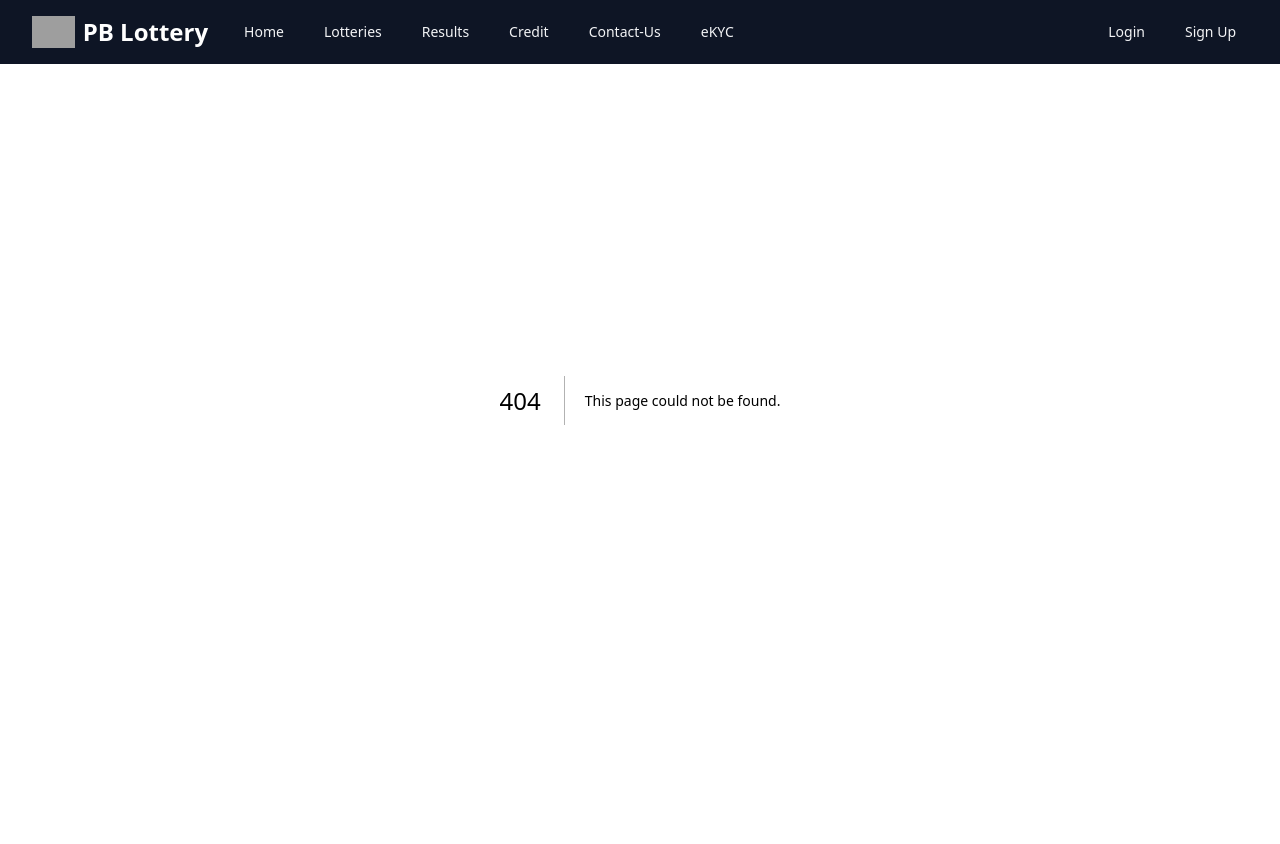
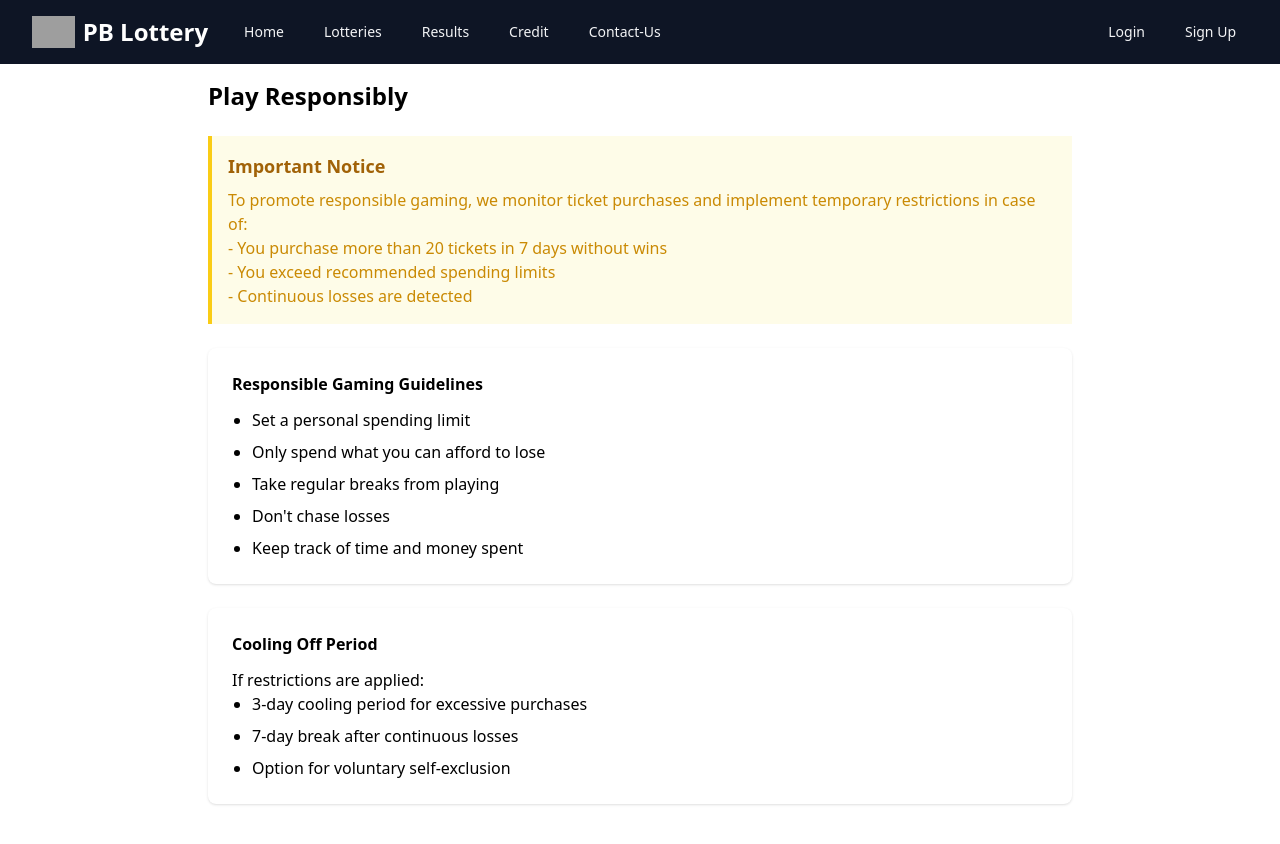
Before and after one commit to niteshjangid29/lottery-ft, a Next.js app: page /play-smart in a window 1280 px wide. Before the commit this address had no page. Shown: the top 844 px of the page. Before the commit the page ends 800 px from the top, so only its background shows below. Built offline with nearby package versions, Linux system fonts and the light colour scheme; grey boxes are pictures that could not be loaded.

Commit message:
added play-smart page & changes in navbar

```diff
--- a/app/credit/page.tsx
+++ b/app/credit/page.tsx
@@ -125,7 +125,7 @@ const CreditPage = () => {
 		<div className="min-h-screen bg-gray-100 py-20 px-4 sm:px-6 lg:px-8">
 			<div className="max-w-3xl mx-auto space-y-8">
 				{/* Wallet Balance */}
-				<div className="bg-white rounded-lg shadow-lg p-6">
+				<div className="bg-white rounded-lg shadow-lg p-4">
 					<div className="flex items-center justify-between mb-4">
 						<h2 className="text-2xl font-bold text-gray-900 flex items-center">
 							<FaWallet className="mr-2" /> Wallet Balance
@@ -200,7 +200,7 @@ const CreditPage = () => {
 				)} */}
 
 				{/* Transaction History */}
-				<div className="bg-white rounded-lg shadow-lg p-6">
+				<div className="bg-white rounded-lg shadow-lg p-4">
 					<h2 className="text-2xl font-bold text-gray-900 mb-4 flex items-center">
 						<FaHistory className="mr-2" /> Transaction History
 					</h2>
--- /dev/null
+++ b/app/play-smart/page.tsx
@@ -0,0 +1,58 @@
+// "use client";
+
+const PlayResponsiblyPage = () => {
+	return (
+		<div className="max-w-4xl mx-auto py-20 p-4">
+			<h1 className="text-2xl font-bold mb-6">Play Responsibly</h1>
+
+			<div className="bg-yellow-50 border-l-4 border-yellow-400 p-4 mb-6">
+				<h2 className="text-lg font-semibold text-yellow-700 mb-2">
+					Important Notice
+				</h2>
+				<p className="text-yellow-600">
+					<span>
+						To promote responsible gaming, we monitor ticket
+						purchases and implement temporary restrictions in case
+						of:{" "}
+					</span>
+					<br />
+					<span>
+						- You purchase more than 20 tickets in 7 days without
+						wins{" "}
+					</span>
+					<br />
+					<span>- You exceed recommended spending limits </span>
+					<br />
+					<span>- Continuous losses are detected</span>
+				</p>
+			</div>
+
+			<div className="space-y-6">
+				<div className="bg-white p-6 rounded-lg shadow">
+					<h3 className="font-semibold mb-3">
+						Responsible Gaming Guidelines
+					</h3>
+					<ul className="list-disc pl-5 space-y-2">
+						<li>Set a personal spending limit</li>
+						<li>Only spend what you can afford to lose</li>
+						<li>Take regular breaks from playing</li>
+						<li>Don't chase losses</li>
+						<li>Keep track of time and money spent</li>
+					</ul>
+				</div>
+
+				<div className="bg-white p-6 rounded-lg shadow">
+					<h3 className="font-semibold mb-3">Cooling Off Period</h3>
+					<p>If restrictions are applied:</p>
+					<ul className="list-disc pl-5 space-y-2">
+						<li>3-day cooling period for excessive purchases</li>
+						<li>7-day break after continuous losses</li>
+						<li>Option for voluntary self-exclusion</li>
+					</ul>
+				</div>
+			</div>
+		</div>
+	);
+};
+
+export default PlayResponsiblyPage;
--- a/components/common/Navbar.tsx
+++ b/components/common/Navbar.tsx
@@ -1,6 +1,5 @@
 "use client";
 import useClickOutside from "@/hooks/useClickOutside";
-import { resetKYC } from "@/redux/slices/kycSlice";
 import { logoutRetailer } from "@/redux/slices/retailerSlice";
 import { logout } from "@/redux/slices/userSlice";
 import { RootState } from "@/redux/store";
@@ -10,6 +9,7 @@ import { usePathname, useRouter, useSearchParams } from "next/navigation";
 import { Suspense, useRef, useState } from "react";
 import { CgProfile } from "react-icons/cg";
 import { FiHome, FiList, FiMenu, FiX } from "react-icons/fi";
+import { HiOutlineIdentification } from "react-icons/hi2";
 import { IoTicketOutline, IoWalletOutline } from "react-icons/io5";
 import { useDispatch, useSelector } from "react-redux";
 
@@ -57,8 +57,6 @@ function NavbarContent() {
 			// Dispatch logout actions
 			if (authUser) {
 				dispatch(logout());
-				// reseting KYC at Sign out, it will be removed once we store KYC details in DB
-				dispatch(resetKYC());
 			} else if (authRetailer) {
 				dispatch(logoutRetailer());
 			}
@@ -82,7 +80,7 @@ function NavbarContent() {
 		{ label: "Results", href: "/draw/results" },
 		{ label: "Credit", href: "/credit" },
 		{ label: "Contact-Us", href: "/support/contact_us" },
-		{ label: "eKYC", href: "/e-kyc", position: "sidebar" },
+		{ label: "Smart Play", href: "/play-smart", position: "sidebar" },
 	];
 
 	const bottomNavItems = [
@@ -90,6 +88,7 @@ function NavbarContent() {
 		{ label: "Lottery", href: "/lotteries", icon: IoTicketOutline },
 		{ label: "Result", href: "/draw/results", icon: FiList },
 		{ label: "Credit", href: "/credit", icon: IoWalletOutline },
+		{ label: "eKYC", href: "/e-kyc", icon: HiOutlineIdentification },
 	];
 
 	return (
@@ -129,7 +128,9 @@ function NavbarContent() {
 							</Link>
 							<div className="hidden sm:block sm:ml-6">
 								<div className={`flex space-x-4`}>
-									{navItems.map((item) => (
+									{navItems.map(
+										(item) =>
+											item.position !== "sidebar" && (
 												<Link
 													key={item.href}
 													href={`${
@@ -144,14 +145,16 @@ function NavbarContent() {
 															: item.href
 													}`}
 													className={`px-3 py-2 rounded-md text-sm font-medium text-gray-100 hover:text-white hover:bg-gray-700 ${
-												currentPath === item.href
+														currentPath ===
+														item.href
 															? "bg-gray-700"
 															: ""
 													}`}
 												>
 													{item.label}
 												</Link>
-									))}
+											)
+									)}
 								</div>
 							</div>
 						</div>
@@ -262,7 +265,7 @@ function NavbarContent() {
 						className={`w-1/2 fixed top-16 h-full bg-white`}
 						ref={mobileMenuRef}
 					>
-						<div className={`flex flex-col gap-2 p-2`}>
+						<div className={`flex flex-col`}>
 							{navItems.map((item) => (
 								<Link
 									href={`${
@@ -277,7 +280,11 @@ function NavbarContent() {
 											: item.href
 									}`}
 									key={item.href}
-									className={`text-gray-600 hover:text-blue-600 transition border-b text-lg`}
+									className={`text-gray-600 hover:text-blue-600 transition border-b px-3 py-1 text-lg ${
+										currentPath === item.href
+											? "bg-gray-300"
+											: ""
+									}`}
 									onClick={() => setIsMobileMenuOpen(false)}
 								>
 									{item.label}
@@ -290,7 +297,7 @@ function NavbarContent() {
 
 			{/* Bottom Navigation for Mobile display */}
 			<div className="fixed bottom-0 left-0 right-0 bg-gray-300 rounded-t-3xl border-t md:hidden z-20 transition-all duration-300">
-				<div className="grid grid-cols-4 h-16">
+				<div className="grid grid-cols-5 h-16">
 					{bottomNavItems.map((item) => {
 						const Icon = item.icon;
 						return (
```
Lines whose indentation alone changed are shown as unchanged.
